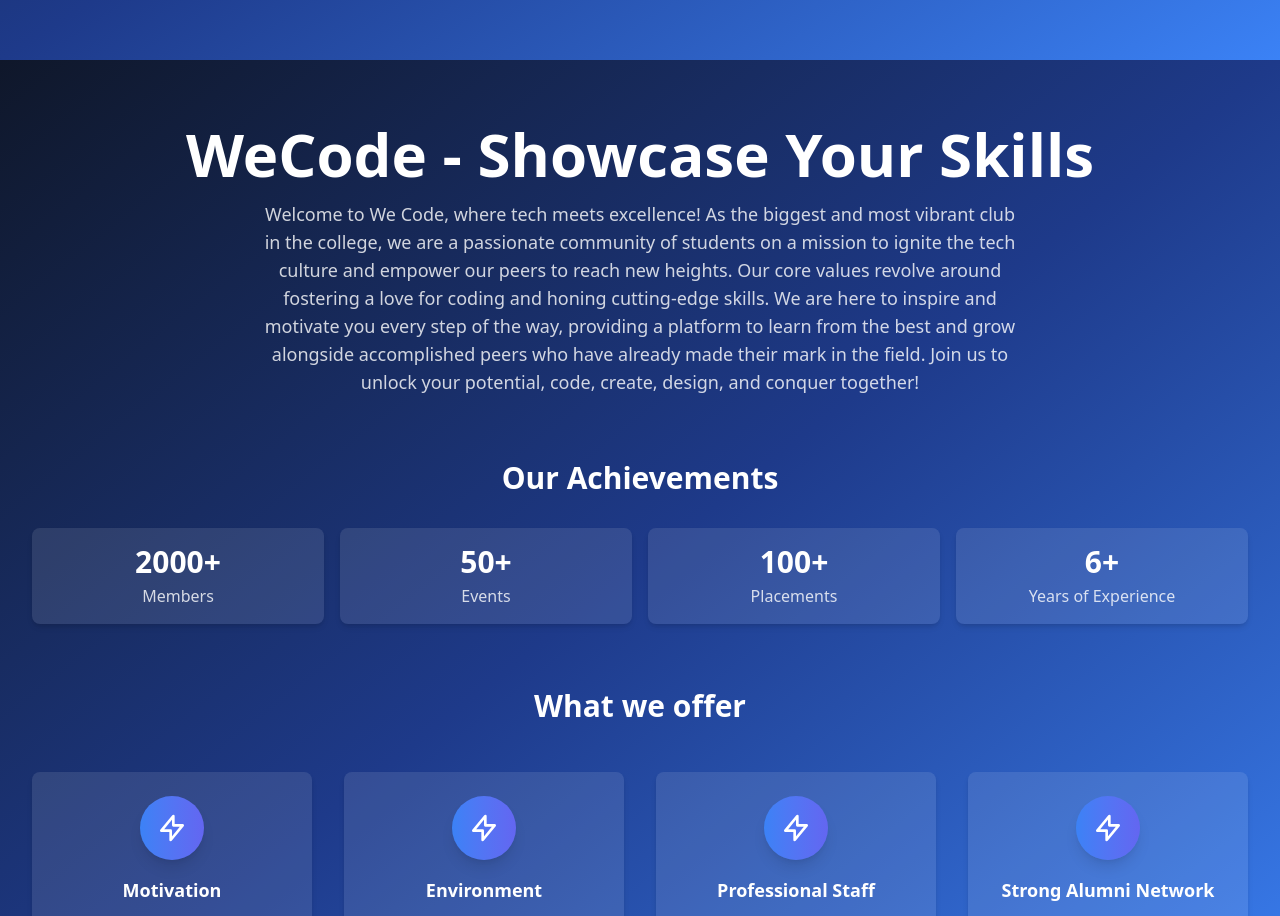
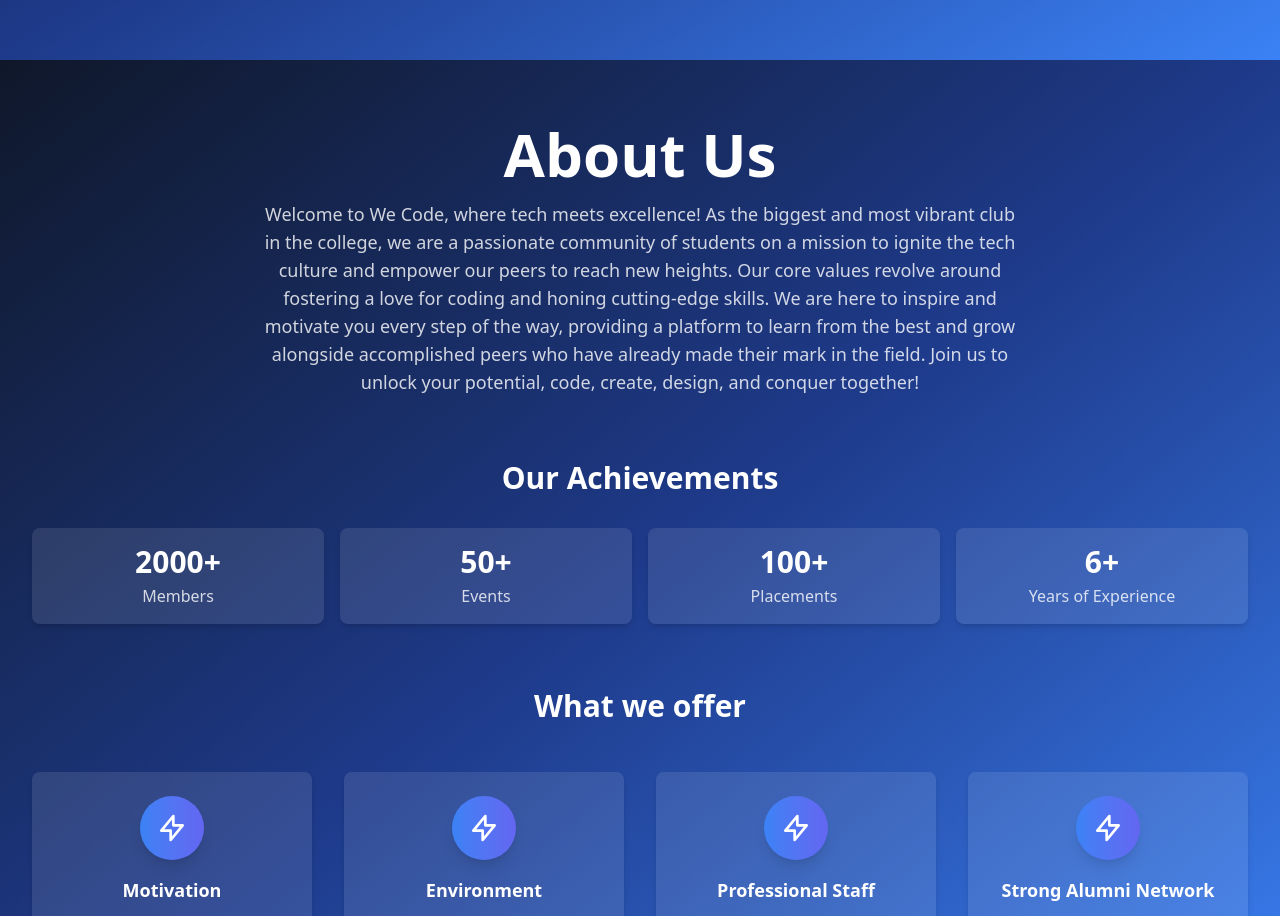
Before and after one commit to arpitjoshi24/WeCode, a React (Vite) app: page / in a window 1280 px wide. Shown: the part 2340-3256 px from the top of the page. Built offline with nearby package versions, Linux system fonts and the light colour scheme.

Commit message:
some minor fix

```diff
--- a/src/components/AboutUs.jsx
+++ b/src/components/AboutUs.jsx
@@ -72,7 +72,7 @@ const AboutUs = () => {
           className="text-center"
         >
           <h2 className="text-4xl sm:text-5xl lg:text-6xl font-extrabold text-white">
-            WeCode - Showcase Your Skills
+            About Us
           </h2>
           <p className="mt-4 text-lg text-white/80 max-w-3xl mx-auto">
             Welcome to We Code, where tech meets excellence! As the biggest and most vibrant club in the college, we are a passionate community of students on a mission to ignite the tech culture and empower our peers to reach new heights. Our core values revolve around fostering a love for coding and honing cutting-edge skills. We are here to inspire and motivate you every step of the way, providing a platform to learn from the best and grow alongside accomplished peers who have already made their mark in the field. Join us to unlock your potential, code, create, design, and conquer together!
```
